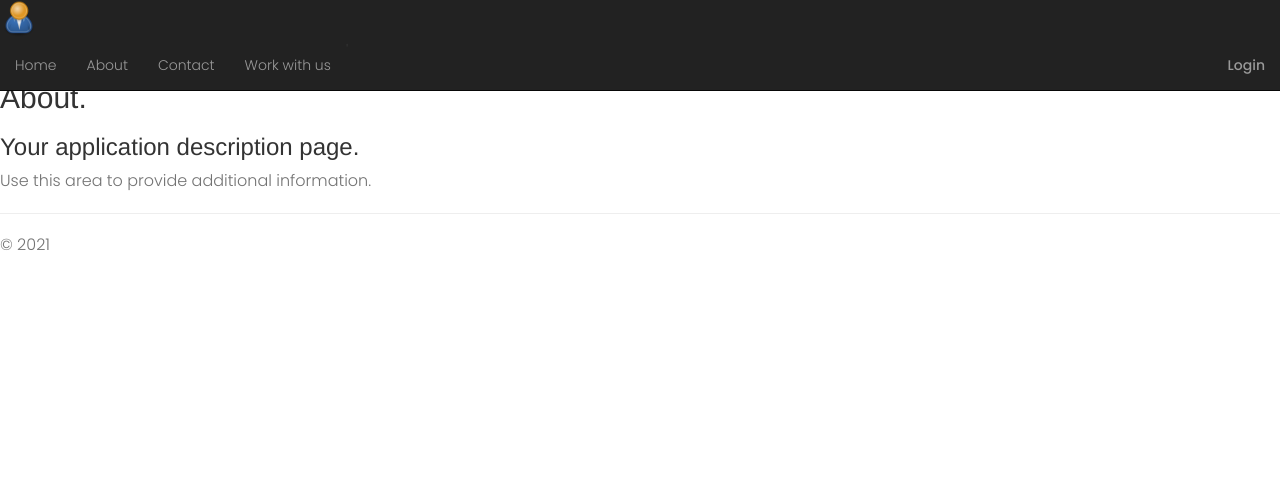
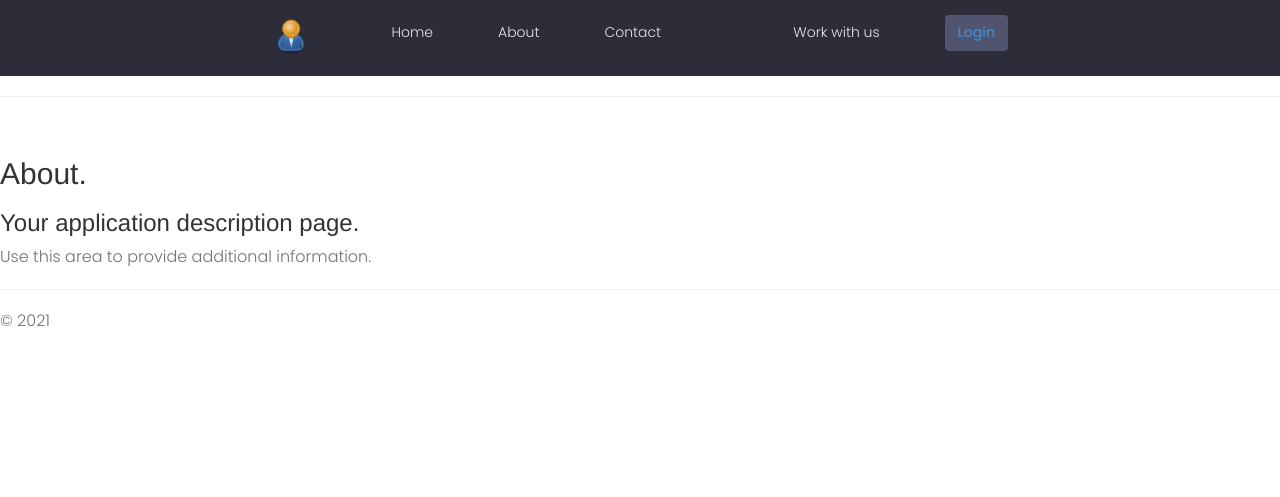
Before and after one commit to CorvusUltima/JensenApp, a Django app: page /about/ in a window 1280 px wide. Shown: the top 497 px of the page. After the commit the page ends 326 px from the top, so only its background shows below. Run offline with Django 3.2, Linux system fonts and the light colour scheme; some libraries are stand-ins or nearby versions.

Commit message:
Fixed styls

```diff
--- a/CV-APPpy/app/resources/DevSearch-Theme/index.html
+++ b/CV-APPpy/app/resources/DevSearch-Theme/index.html
@@ -22,15 +22,20 @@
   <!-- Header Section -->
   <header class="header">
     <div class="container container--narrow">
+
       <a href="/" class="header__logo">
         <img src="images/logo.svg" alt="DevSearch Logo" />
       </a>
+
       <nav class="header__nav">
+
         <input type="checkbox" id="responsive-menu" />
         <label for="responsive-menu" class="toggle-menu">
           <span>Menu</span>
           <div class="toggle-menu__lines"></div>
         </label>
+
+
         <ul class="header__menu">
           <li class="header__menuItem"><a href="index.html">Developers</a></li>
           <li class="header__menuItem"><a href="projects.html">Projects</a></li>
@@ -38,6 +43,7 @@
           <li class="header__menuItem"><a href="account.html">My Account</a></li>
           <li class="header__menuItem"><a href="login.html" class="btn btn--sub">Login/Sign Up</a></li>
         </ul>
+
       </nav>
     </div>
   </header>
--- a/CV-APPpy/app/templates/app/layout.html
+++ b/CV-APPpy/app/templates/app/layout.html
@@ -13,7 +13,7 @@
     <!-- Mumble UI -->
     <link rel="stylesheet" href="{% static 'uikit/styles/uikit.css' %}" />
     <!-- Dev Search UI -->
-    <link rel="stylesheet" href="{% static 'styles/app.css'  %}"  />
+    <link rel="stylesheet" href="{% static 'app/styles/app.css'  %}"  />
 
     <style>
         .home-container{
@@ -25,6 +25,7 @@
         justify-self: center;
       }
     </style>
+
 
     <title>{{ title }}</title>
 
--- a/CV-APPpy/app/templates/app/navbar.html
+++ b/CV-APPpy/app/templates/app/navbar.html
@@ -1,7 +1,9 @@
 
 
 {% load static %}
-<div class="navbar navbar-inverse navbar-fixed-top">
+<header class="header">
+
+    <div class="container container--narrow">
 
 
         <a href="/" class="header__logo">
@@ -12,31 +14,30 @@
         <nav class="header__nav">
 
 
+            <input type="checkbox" id="responsive-menu" />
+            <label for="responsive-menu" class="toggle-menu">
+                <span>Menu</span>
+                <div class="toggle-menu__lines"></div>
+            </label>
 
-        <div >
-            <ul class="nav navbar-nav">
+
+                <ul class="header__menu">
                     <li class="header__menuItem"><a href= "{% url 'home' %}">Home</a></li>
                     <li class="header__menuItem"><a href= "{% url 'about' %}">About</a></li>
                     <li class="header__menuItem"><a href= "{% url 'contact' %}">Contact</a></li>'
                     <li class="header__menuItem"><a href="{% url 'all-assignments' %}">Work with us </a></li>
+                    {% if request.user.is_authenticated %}
+                    <li class="header__menuItem"><a href="{% url 'profile' %}">{{ user.username}} </a></li>
+                    <li class="btn btn--sub"><a href="{% url 'logout' %}">Logout </a></li>
+
+                    {% else %}
+                    <li class="btn btn--sub"> <a href="{% url 'login' %}">Login </a></li>
+                    {% endif  %}
                 </ul>
 
 
-            <div>
+        </nav>
 
-                <ul class="nav navbar-nav navbar-right">
-                  {% if request.user.is_authenticated %}
-                  <li class="header__menuItem"><a href="{% url 'profile' %}">{{ user.username}} </a></li>
-                  <li class="header__menuItem"><a href="{% url 'logout' %}">Logout </a></li>
-
-                  {% else %}
-                  <li><a href="{% url 'login' %}">Login </a></li>
-                  {% endif  %}
-
-                 </ul>
     </div>
 
-        </div>
-    </nav>
-    </div>
-</div>
+</header>
```
Lines whose indentation alone changed are shown as unchanged.
